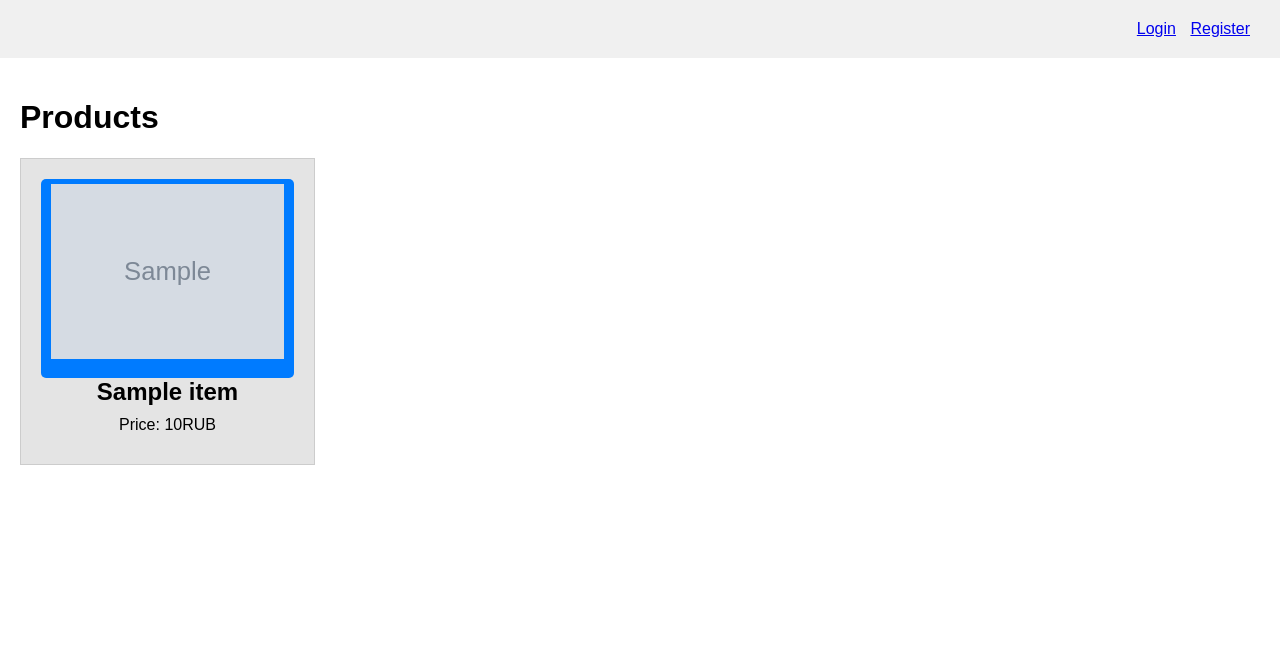
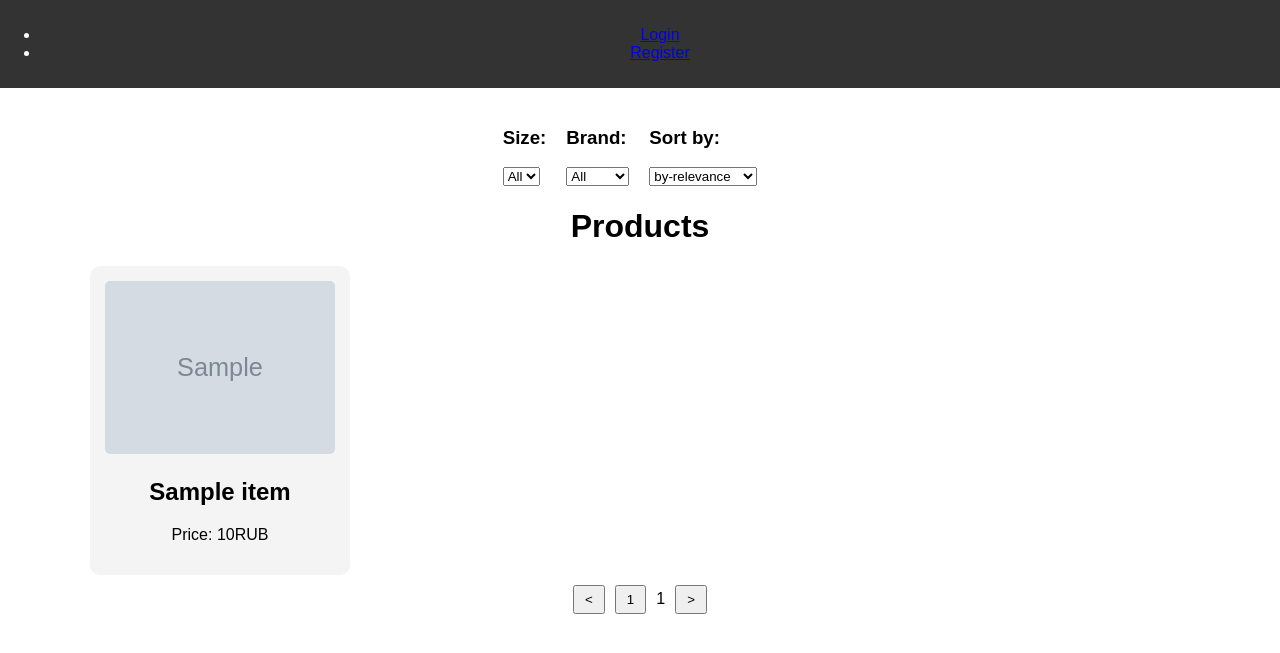
Before and after one commit to sikoslike-the-greatest/schoolproject, a Flask app: page / in a window 1280 px wide. Shown: the top 653 px of the page. Run offline with Flask 3, Linux system fonts and the light colour scheme; a database or web service that is not in the repository returns one stand-in record (Sample ...); data that the repository does not hold is empty.

Commit message:
index full created

```diff
--- a/myapi.py
+++ b/myapi.py
@@ -10,7 +10,6 @@ app = Flask(__name__)
 @app.route('/api/products', methods=['GET'])
 def get_products():
     # Получаем значения параметров из запроса
-    category = request.args.get('category', default='sneakers')
     page = request.args.get('page', default=1, type=int)
     perPage = request.args.get('per', default=40, type=int)
     sort = request.args.get('sort', default='by-relevance')
@@ -18,7 +17,7 @@ def get_products():
     brands = request.args.get('brands', default='')
 
     # URL сайта, который ты хочешь спарсить
-    url = f'https://poizonshop.ru/{category}?page={page}&perPage={perPage}&sort={sort}{f"&brands={brands}" if brands else ""}{f"&sizeType=EU&sizeValue={sizeValue}" if sizeValue else ""}'
+    url = f'https://poizonshop.ru/sneakers?page={page}&perPage={perPage}&sort={sort}{f"&brands={brands}" if brands else ""}{f"&sizeType=EU&sizeValue={sizeValue}" if sizeValue else ""}'
 
     # Отправляем GET-запрос к указанному URL
     response = requests.get(url)
--- a/registerlogin.py
+++ b/registerlogin.py
@@ -48,8 +48,13 @@ def load_user(user_id):
 
 @app.route('/')
 def index():
+    # Получаем значения параметров из запроса
+    page = request.args.get('page', default=1, type=int)
+    sort = request.args.get('sort', default='by-relevance')
+    sizeValue = request.args.get('size', default='')
+    brands = request.args.get('brands', default='')
     # Получаем данные из API
-    api_url = 'http://127.0.0.1:56789/api/products'
+    api_url = f'http://127.0.0.1:56789/api/products?size={sizeValue}&brands={brands}&sort={sort}&page={page}'
     response = requests.get(api_url)
     if response.status_code == 200:
         products = response.json()  # Преобразуем JSON-ответ в объект Python
--- a/templates/css/index.css
+++ b/templates/css/index.css
@@ -2,65 +2,72 @@ body {
     font-family: Arial, sans-serif;
     margin: 0;
     padding: 0;
+    display: flex;
+    flex-direction: column;
+    align-items: center;
 }
 
 header {
-    background-color: #f0f0f0;
-    padding: 20px;
-    text-align: right;
+    width: 100%;
+    background-color: #333;
+    color: #fff;
+    padding: 10px 0;
+    text-align: center;
 }
 
-nav ul {
-    list-style-type: none;
-    margin: 0;
-    padding: 0;
+.container {
+    max-width: 1100px;
+    width: 90%;
+    margin: 20px;
 }
 
-nav ul li {
-    display: inline;
-    margin-right: 10px;
+.filters {
+    display: flex;
+    justify-content: center;
+    align-items: center;
+    margin-bottom: 20px;
+}
+
+.filter {
+    margin-right: 20px;
 }
 
 main {
-    padding: 20px;
+    text-align: center;
 }
 
 .products {
     display: grid;
-    grid-template-columns: repeat(4, 1fr);
-    grid-gap: 20px;
+    grid-template-columns: repeat(auto-fill, minmax(250px, 1fr)); /* Измените minmax(250px, 1fr) в соответствии с вашими потребностями */
+    gap: 20px; /* Пространство между товарами */
+    justify-content: center;
 }
 
 .product {
-    border: 1px solid #ccc;
-    padding: 20px;
+    /* Уберите width и margin из .product */
+    padding: 15px;
+    background-color: #f4f4f4;
+    border-radius: 10px;
     text-align: center;
-    background-color: rgb(228, 228, 228);
 }
+
 
 .product img {
     max-width: 100%;
     height: auto;
-    margin-bottom: 10px;
-}
-
-.product h2 {
-    margin: 0;
-}
-
-.product p {
-    margin: 10px 0;
-}
-
-.product a {
-    display: inline-block;
-    padding: 5px 10px;
-    background-color: #007bff;
-    color: #fff;
-    text-decoration: none;
     border-radius: 5px;
 }
 
-.product a:hover {
-    background-color: #0056b3;
+.pagination {
+    display: flex;
+    justify-content: center;
+    align-items: center;
 }
+
+.pagination button, span {
+    margin: 10px 5px;
+    padding: 5px 10px;
+}
+.pagination span {
+    padding: 5px 0px;
+}
--- a/templates/index.html
+++ b/templates/index.html
@@ -3,8 +3,8 @@
 <head>
     <meta charset="UTF-8">
     <meta name="viewport" content="width=device-width, initial-scale=1.0">
-    <link rel="stylesheet" type="text/css" href="{{ url_for('static', filename='index.css') }}">
     <title>Homepage</title>
+    <link rel="stylesheet" href="{{ url_for('static', filename='index.css') }}">
 </head>
 <body>
     <header>
@@ -23,6 +23,35 @@
         {% endif %}
     </header>
 
+    <div class="container">
+        <div class="filters">
+            <div class="filter" id="size-filter">
+                <h3>Size:</h3>
+                <select name="size" onchange="applyFilter('size', this.value)">
+                    <option value="">All</option>
+                    <option value="43" {% if '43' in request.args.getlist('size') %} selected {% endif %}>43</option>
+                    <option value="44" {% if '44' in request.args.getlist('size') %} selected {% endif %}>44</option>
+                    <!-- Добавьте другие размеры -->
+                </select>
+            </div>
+            <div class="filter" id="brand-filter">
+                <h3>Brand:</h3>
+                <select name="brands" onchange="applyFilter('brands', this.value)">
+                    <option value="">All</option>
+                    <option value="Nike" {% if 'Nike' in request.args.getlist('brands') %} selected {% endif %}>Nike</option>
+                    <option value="Jordan" {% if 'Jordan' in request.args.getlist('brands') %} selected {% endif %}>Jordan</option>
+                    <!-- Добавьте другие бренды -->
+                </select>
+            </div>
+            <div class="filter" id="sort-filter">
+                <h3>Sort by:</h3>
+                <select name="sort" onchange="applyFilter('sort', this.value)">
+                    <option value="by-relevance" {% if 'by-relevance' in request.args.getlist('sort') %} selected {% endif %}>by-relevance</option>
+                    <option value="cheap-first" {% if 'cheap-first' in request.args.getlist('sort') %} selected {% endif %}>cheap-first</option>
+                    <option value="expensive-first" {% if 'expensive-first' in request.args.getlist('sort') %} selected {% endif %}>expensive-first</option>
+                </select>
+            </div>
+        </div>
         <main>
             <h1>Products</h1>
             <div class="products">
@@ -36,6 +65,91 @@
                 </div>
                 {% endfor %}
             </div>
+            <div class="pagination">
+                <button onclick="goToPreviousPage()"><</button>
+                <button onclick="goToFirstPage()">1</button>
+                <span id="currentPage">1</span> <!-- Здесь будет отображаться номер текущей страницы -->
+                <button onclick="goToNextPage()">></button>
+            </div>
         </main>
+    </div>
+
+    <script>
+        function applyFilter(filterType, filterValue) {
+            var filters = {};
+            var sizeFilters = document.querySelectorAll('select[name="size"]');
+            var brandFilters = document.querySelectorAll('select[name="brands"]');
+            var sortFilters = document.querySelectorAll('select[name="sort"]');
+
+            sizeFilters.forEach(function(filter) {
+                filters['size'] = filter.value;
+            });
+            brandFilters.forEach(function(filter) {
+                filters['brands'] = filter.value;
+            });
+            sortFilters.forEach(function(filter) {
+                filters['sort'] = filter.value;
+            });
+
+            var queryString = '';
+            Object.keys(filters).forEach(function(key) {
+                if (filters[key]) {
+                    queryString += `${key}=${filters[key]}&`;
+                }
+            });
+
+            queryString += 'page=1'; // Устанавливаем страницу на первую при применении нового фильтра
+
+            window.location.href = `/?${queryString}`;
+        }
+
+        // Функция для получения значения параметра из URL
+        function getParameterByName(name, url = window.location.href) {
+            name = name.replace(/[\[\]]/g, '\\$&');
+            var regex = new RegExp('[?&]' + name + '(=([^&#]*)|&|#|$)'),
+                results = regex.exec(url);
+            if (!results) return null;
+            if (!results[2]) return '';
+            return decodeURIComponent(results[2].replace(/\+/g, ' '));
+        }
+
+        // Функция для переключения страницы назад
+        function goToPreviousPage() {
+            var currentPage = parseInt(getParameterByName('page')) || 1;
+            if (currentPage > 1) {
+                var newPage = currentPage - 1;
+                applyPage(newPage);
+            }
+        }
+
+        // Функция для переключения страницы вперед
+        function goToNextPage() {
+            var currentPage = parseInt(getParameterByName('page')) || 1;
+            var newPage = currentPage + 1;
+            applyPage(newPage);
+        }
+
+        // Функция для применения новой страницы и обновления URL
+        function applyPage(pageNumber) {
+            var url = new URL(window.location.href);
+            url.searchParams.set('page', pageNumber);
+            window.location.href = url.href;
+        }
+        // Функция для перехода на первую страницу
+        function goToFirstPage() {
+            applyPage(1);
+        }
+        // Получение значения параметра "page" из URL
+        const urlParams = new URLSearchParams(window.location.search);
+        const currentPage = parseInt(urlParams.get('page')) || 1; // Если параметр не указан, устанавливаем текущую страницу в 1
+
+        function updateCurrentPage(pageNumber) {
+            document.getElementById('currentPage').textContent = pageNumber;
+        }
+        // Обновление текущей страницы при загрузке страницы
+        window.onload = function() {
+            updateCurrentPage(currentPage);
+        };
+    </script>
 </body>
 </html>
```
Lines whose indentation alone changed are shown as unchanged.
